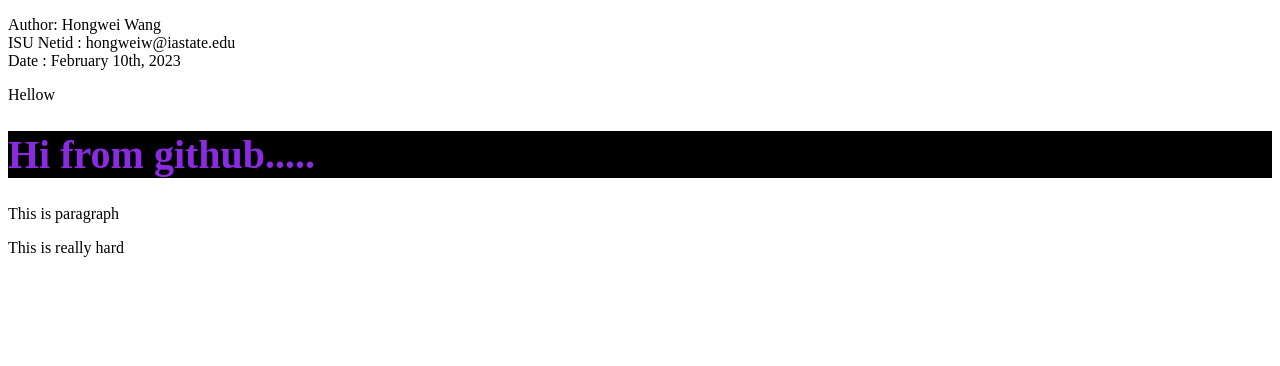
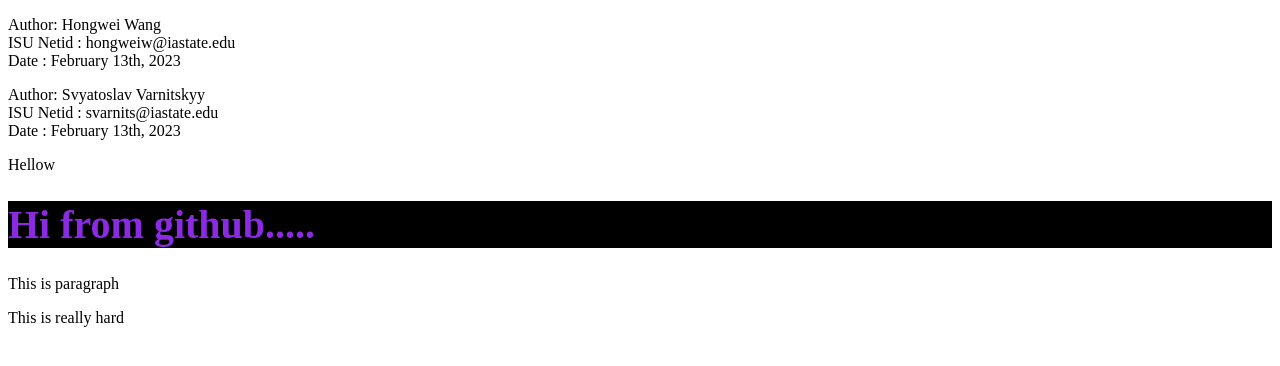
Before and after one commit to Hongweiwa/ComS319, a plain HTML site: page index.html in a window 1280 px wide. Drawn offline with Linux system fonts and the light colour scheme.

Commit message:
Update index.html

```diff
--- a/index.html
+++ b/index.html
@@ -18,8 +18,15 @@
     <p>
         Author: Hongwei Wang<br>
         ISU Netid : hongweiw@iastate.edu<br>
-        Date : February 10th, 2023
+        Date : February 13th, 2023
         </p>
+
+        <p>
+        Author: Svyatoslav Varnitskyy<br>
+        ISU Netid : svarnits@iastate.edu<br>
+        Date : February 13th, 2023
+        </p>
+
 
     <p>Hellow</p>
 <h1 class="bigfont">Hi from github.....</h1>
```
